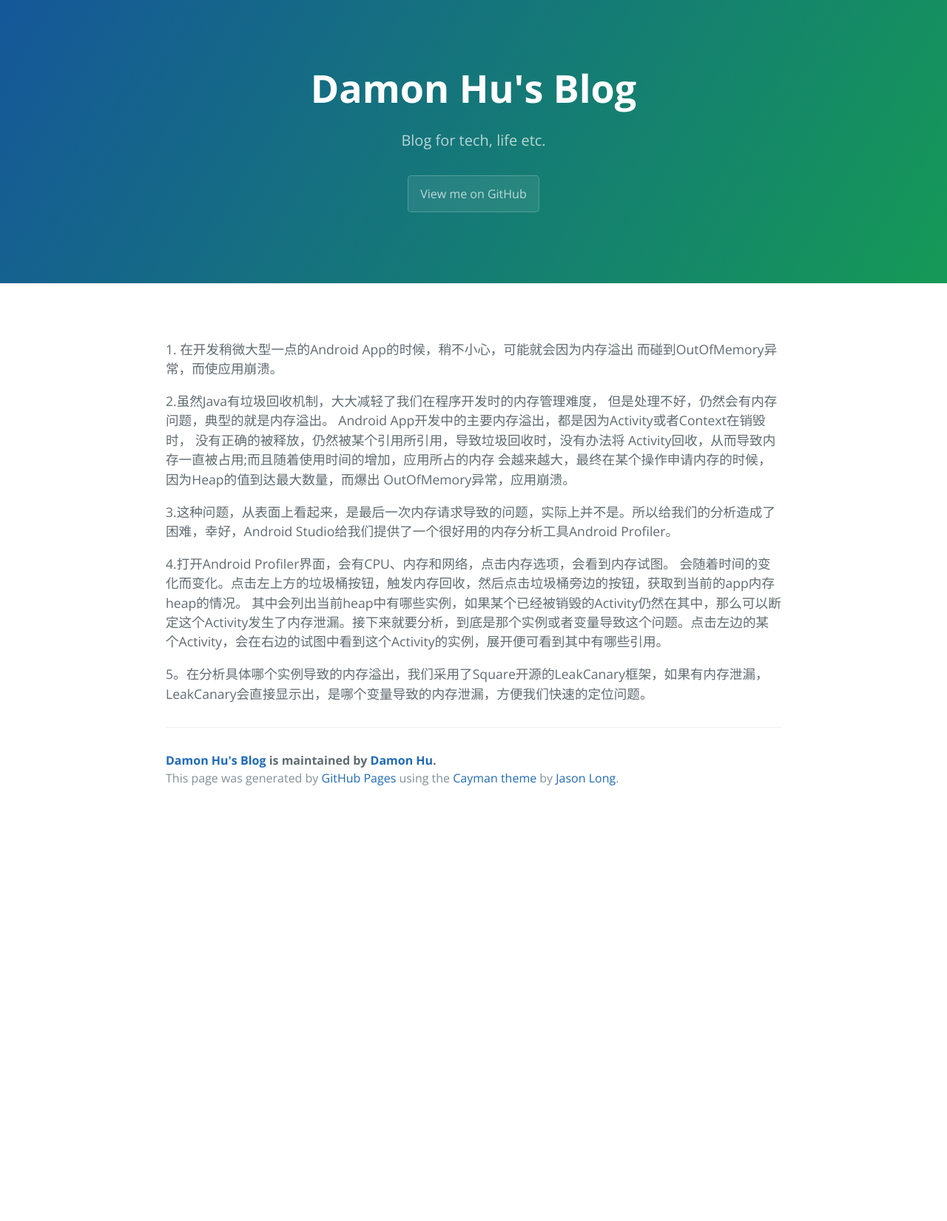
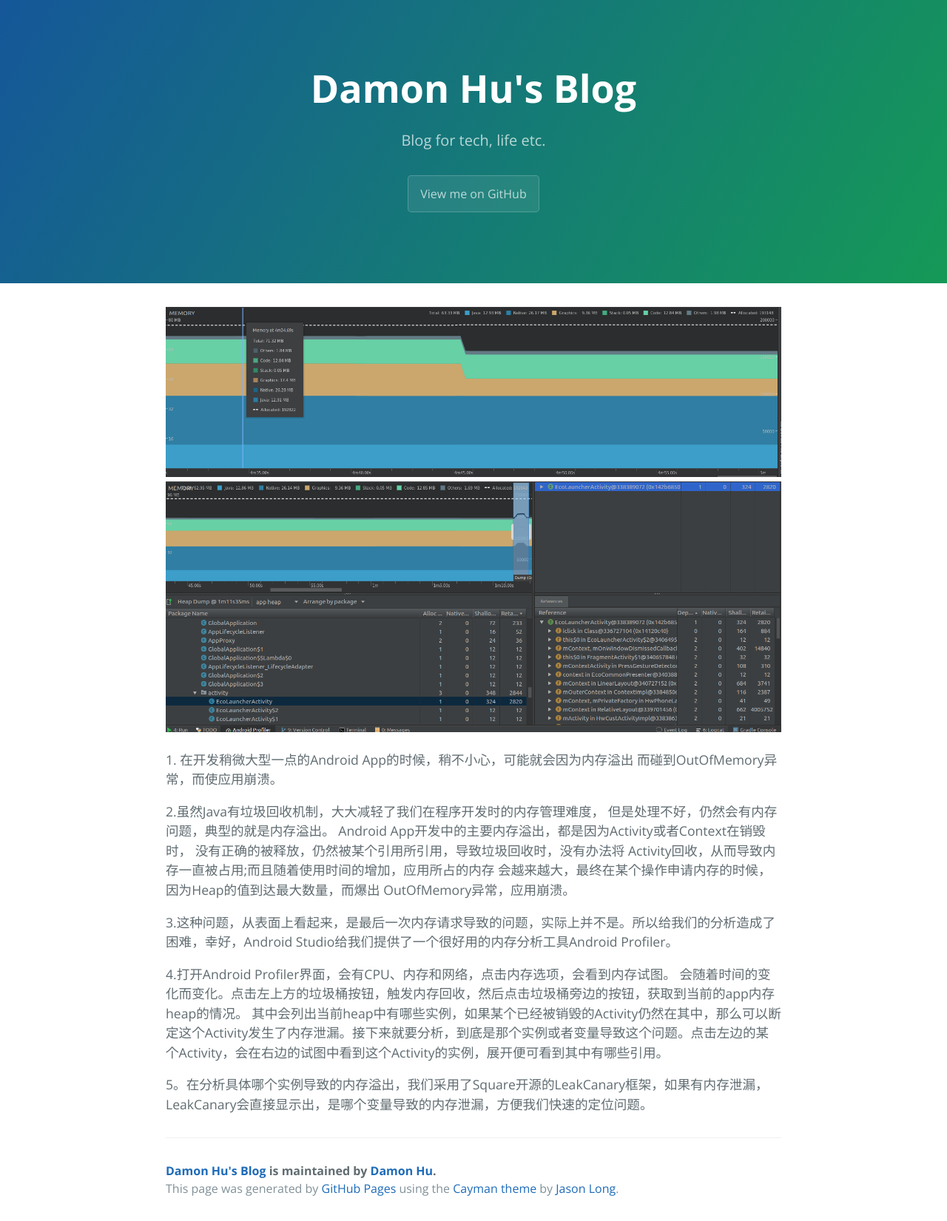
Before and after one commit to dreamhb/dreamhb.github.io, a Jekyll site: the page built from _posts/2018-04-04-Android-Memory-Leak.md, in a window 1280 px wide. Shown: the whole page at 74% size. Built offline with Jekyll 4.4.1, drawn with Linux system fonts in a browser that asks for light colours; before the commit the page ends 1096 px from its top, so only the background shows below that.

Commit message:
Update 2018-04-04-Android-Memory-Leak.md
add image

```diff
--- a/_posts/2018-04-04-Android-Memory-Leak.md
+++ b/_posts/2018-04-04-Android-Memory-Leak.md
@@ -6,8 +6,8 @@ comments: true
 categories: main
 ---
 
-![](../images/memory_view.png?raw=true)
-![](../images/detail_view.png?raw=true)
+![](/images/memory_view.png)
+![](/images/detail_view.png)
 
 1.
 在开发稍微大型一点的Android App的时候，稍不小心，可能就会因为内存溢出
```
